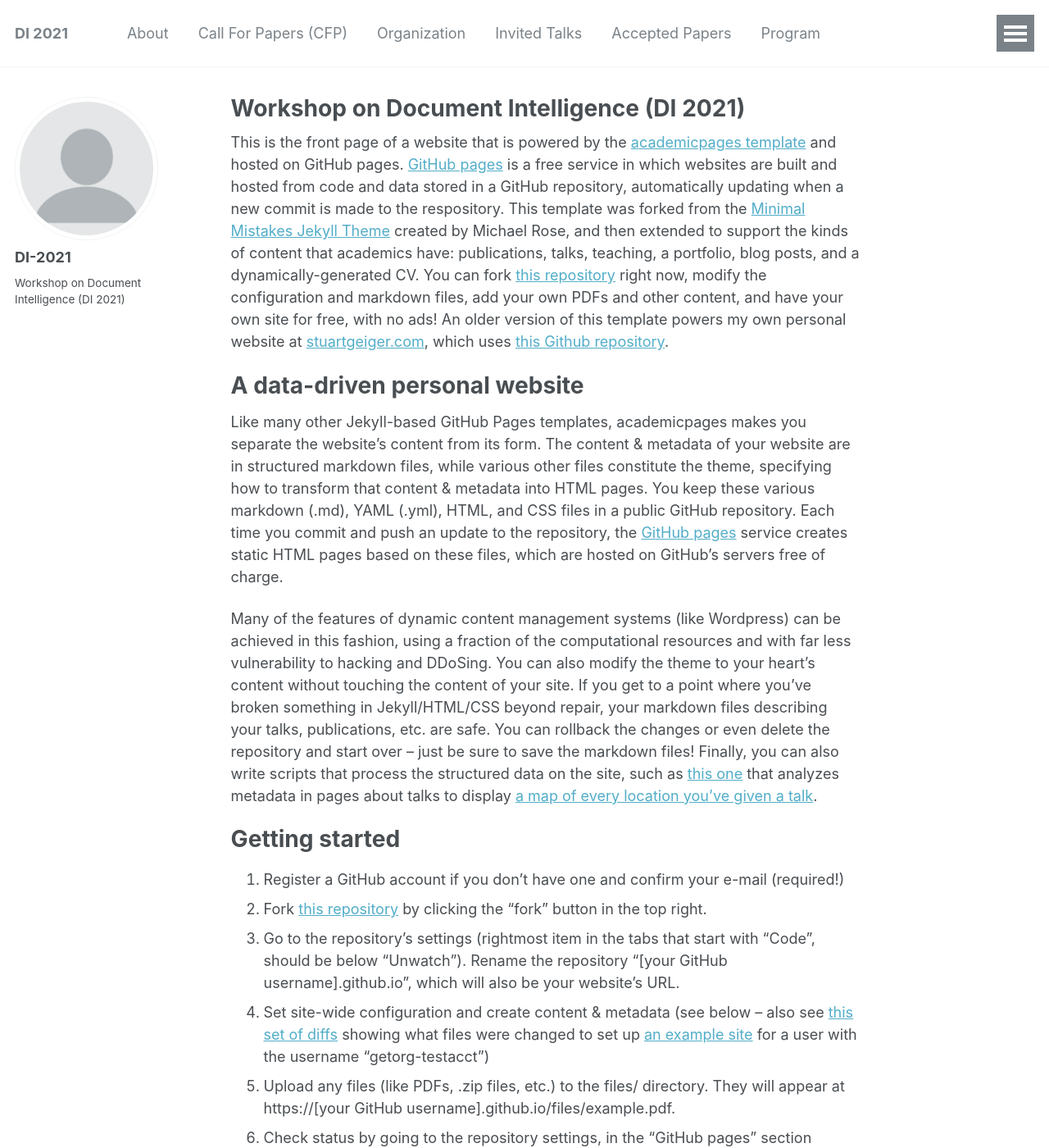
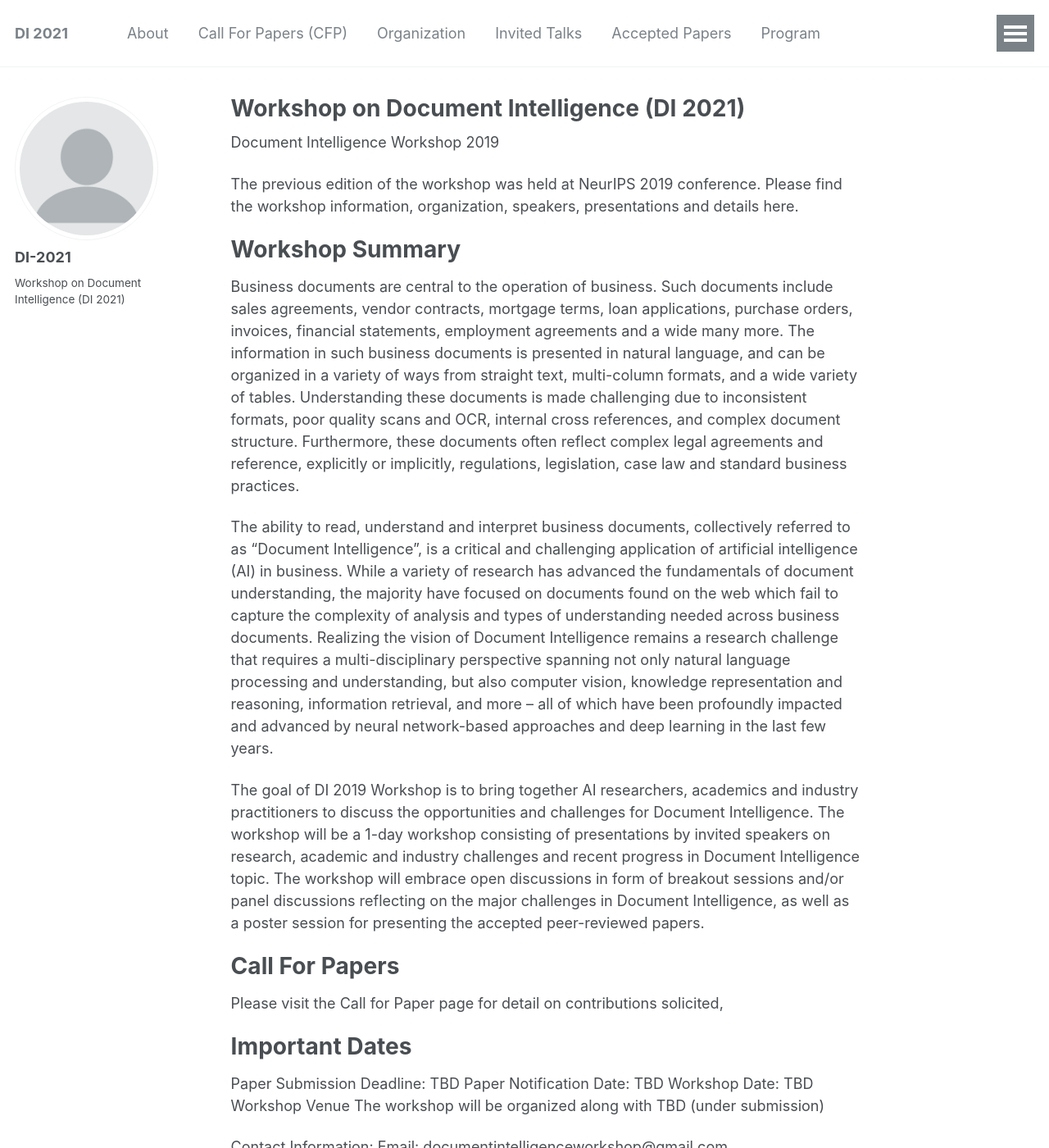
Before and after one commit to document-intelligence/DI-2022, a Jekyll site: the page built from _pages/about.md, in a window 1280 px wide and 1400 px high. Shown: the whole window at 82% size. Built offline with Jekyll 4.4.1, drawn with Linux system fonts in a browser that asks for light colours; some of the changed text lies outside the part shown.

Commit message:
update about page content

```diff
--- a/_pages/about.md
+++ b/_pages/about.md
@@ -9,43 +9,57 @@ redirect_from:
   - /about.html
 ---
 
-This is the front page of a website that is powered by the [academicpages template](https://github.com/academicpages/academicpages.github.io) and hosted on GitHub pages. [GitHub pages](https://pages.github.com) is a free service in which websites are built and hosted from code and data stored in a GitHub repository, automatically updating when a new commit is made to the respository. This template was forked from the [Minimal Mistakes Jekyll Theme](https://mmistakes.github.io/minimal-mistakes/) created by Michael Rose, and then extended to support the kinds of content that academics have: publications, talks, teaching, a portfolio, blog posts, and a dynamically-generated CV. You can fork [this repository](https://github.com/academicpages/academicpages.github.io) right now, modify the configuration and markdown files, add your own PDFs and other content, and have your own site for free, with no ads! An older version of this template powers my own personal website at [stuartgeiger.com](http://stuartgeiger.com), which uses [this Github repository](https://github.com/staeiou/staeiou.github.io).
+Document Intelligence Workshop 2019
 
-A data-driven personal website
-======
-Like many other Jekyll-based GitHub Pages templates, academicpages makes you separate the website's content from its form. The content & metadata of your website are in structured markdown files, while various other files constitute the theme, specifying how to transform that content & metadata into HTML pages. You keep these various markdown (.md), YAML (.yml), HTML, and CSS files in a public GitHub repository. Each time you commit and push an update to the repository, the [GitHub pages](https://pages.github.com/) service creates static HTML pages based on these files, which are hosted on GitHub's servers free of charge.
+The previous edition of the workshop was held at NeurIPS 2019 conference. Please find the workshop information, organization, speakers, presentations and details here.
 
-Many of the features of dynamic content management systems (like Wordpress) can be achieved in this fashion, using a fraction of the computational resources and with far less vulnerability to hacking and DDoSing. You can also modify the theme to your heart's content without touching the content of your site. If you get to a point where you've broken something in Jekyll/HTML/CSS beyond repair, your markdown files describing your talks, publications, etc. are safe. You can rollback the changes or even delete the repository and start over -- just be sure to save the markdown files! Finally, you can also write scripts that process the structured data on the site, such as [this one](https://github.com/academicpages/academicpages.github.io/blob/master/talkmap.ipynb) that analyzes metadata in pages about talks to display [a map of every location you've given a talk](https://academicpages.github.io/talkmap.html).
+# Workshop Summary
 
-Getting started
-======
-1. Register a GitHub account if you don't have one and confirm your e-mail (required!)
-1. Fork [this repository](https://github.com/academicpages/academicpages.github.io) by clicking the "fork" button in the top right.
-1. Go to the repository's settings (rightmost item in the tabs that start with "Code", should be below "Unwatch"). Rename the repository "[your GitHub username].github.io", which will also be your website's URL.
-1. Set site-wide configuration and create content & metadata (see below -- also see [this set of diffs](http://archive.is/3TPas) showing what files were changed to set up [an example site](https://getorg-testacct.github.io) for a user with the username "getorg-testacct")
-1. Upload any files (like PDFs, .zip files, etc.) to the files/ directory. They will appear at https://[your GitHub username].github.io/files/example.pdf.
-1. Check status by going to the repository settings, in the "GitHub pages" section
+Business documents are central to the operation of business. Such documents
+include sales agreements, vendor contracts, mortgage terms, loan applications,
+purchase orders, invoices, financial statements, employment agreements and a
+wide many more. The information in such business documents is presented in
+natural language, and can be organized in a variety of ways from straight text,
+multi-column formats, and a wide variety of tables. Understanding these
+documents is made challenging due to inconsistent formats, poor quality scans
+and OCR, internal cross references, and complex document structure.
+Furthermore, these documents often reflect complex legal agreements and
+reference, explicitly or implicitly, regulations, legislation, case law and
+standard business practices.
 
-Site-wide configuration
-------
-The main configuration file for the site is in the base directory in [_config.yml](https://github.com/academicpages/academicpages.github.io/blob/master/_config.yml), which defines the content in the sidebars and other site-wide features. You will need to replace the default variables with ones about yourself and your site's github repository. The configuration file for the top menu is in [_data/navigation.yml](https://github.com/academicpages/academicpages.github.io/blob/master/_data/navigation.yml). For example, if you don't have a portfolio or blog posts, you can remove those items from that navigation.yml file to remove them from the header.
+The ability to read, understand and interpret business documents, collectively
+referred to as “Document Intelligence”, is a critical and challenging
+application of artificial intelligence (AI) in business. While a variety of
+research has advanced the fundamentals of document understanding, the majority
+have focused on documents found on the web which fail to capture the complexity
+of analysis and types of understanding needed across business documents.
+Realizing the vision of Document Intelligence remains a research challenge that
+requires a multi-disciplinary perspective spanning not only natural language
+processing and understanding, but also computer vision, knowledge
+representation and reasoning, information retrieval, and more -- all of which
+have been profoundly impacted and advanced by neural network-based approaches
+and deep learning in the last few years.
 
-Create content & metadata
-------
-For site content, there is one markdown file for each type of content, which are stored in directories like _publications, _talks, _posts, _teaching, or _pages. For example, each talk is a markdown file in the [_talks directory](https://github.com/academicpages/academicpages.github.io/tree/master/_talks). At the top of each markdown file is structured data in YAML about the talk, which the theme will parse to do lots of cool stuff. The same structured data about a talk is used to generate the list of talks on the [Talks page](https://academicpages.github.io/talks), each [individual page](https://academicpages.github.io/talks/2012-03-01-talk-1) for specific talks, the talks section for the [CV page](https://academicpages.github.io/cv), and the [map of places you've given a talk](https://academicpages.github.io/talkmap.html) (if you run this [python file](https://github.com/academicpages/academicpages.github.io/blob/master/talkmap.py) or [Jupyter notebook](https://github.com/academicpages/academicpages.github.io/blob/master/talkmap.ipynb), which creates the HTML for the map based on the contents of the _talks directory).
+The goal of DI 2019 Workshop is to bring together AI researchers, academics and
+industry practitioners to discuss the opportunities and challenges for Document
+Intelligence. The workshop will be a 1-day workshop consisting of presentations
+by invited speakers on research, academic and industry challenges and recent
+progress in Document Intelligence topic. The workshop will embrace open
+discussions in form of breakout sessions and/or panel discussions reflecting on
+the major challenges in Document Intelligence, as well as a poster session for
+presenting the accepted peer-reviewed papers.
 
-**Markdown generator**
+# Call For Papers
 
-I have also created [a set of Jupyter notebooks](https://github.com/academicpages/academicpages.github.io/tree/master/markdown_generator
-) that converts a CSV containing structured data about talks or presentations into individual markdown files that will be properly formatted for the academicpages template. The sample CSVs in that directory are the ones I used to create my own personal website at stuartgeiger.com. My usual workflow is that I keep a spreadsheet of my publications and talks, then run the code in these notebooks to generate the markdown files, then commit and push them to the GitHub repository.
+ Please visit the Call for Paper page for detail on contributions solicited,
 
-How to edit your site's GitHub repository
-------
-Many people use a git client to create files on their local computer and then push them to GitHub's servers. If you are not familiar with git, you can directly edit these configuration and markdown files directly in the github.com interface. Navigate to a file (like [this one](https://github.com/academicpages/academicpages.github.io/blob/master/_talks/2012-03-01-talk-1.md) and click the pencil icon in the top right of the content preview (to the right of the "Raw | Blame | History" buttons). You can delete a file by clicking the trashcan icon to the right of the pencil icon. You can also create new files or upload files by navigating to a directory and clicking the "Create new file" or "Upload files" buttons.
+# Important Dates
 
-Example: editing a markdown file for a talk
-![Editing a markdown file for a talk](/images/editing-talk.png)
+Paper Submission Deadline: TBD
+Paper Notification Date: TBD
+Workshop Date: TBD
+Workshop Venue
+The workshop will be organized along with TBD (under submission)
 
-For more info
-------
-More info about configuring academicpages can be found in [the guide](https://academicpages.github.io/markdown/). The [guides for the Minimal Mistakes theme](https://mmistakes.github.io/minimal-mistakes/docs/configuration/) (which this theme was forked from) might also be helpful.
+Contact Information:
+Email: documentintelligenceworkshop@gmail.com
```
